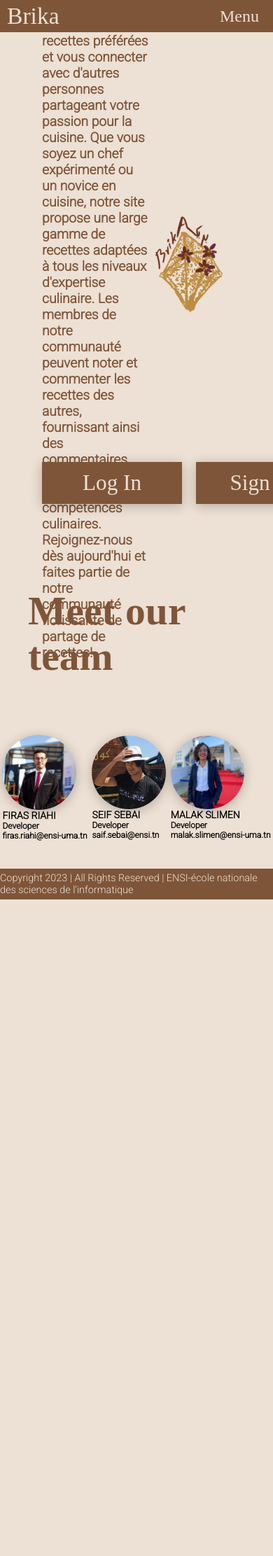
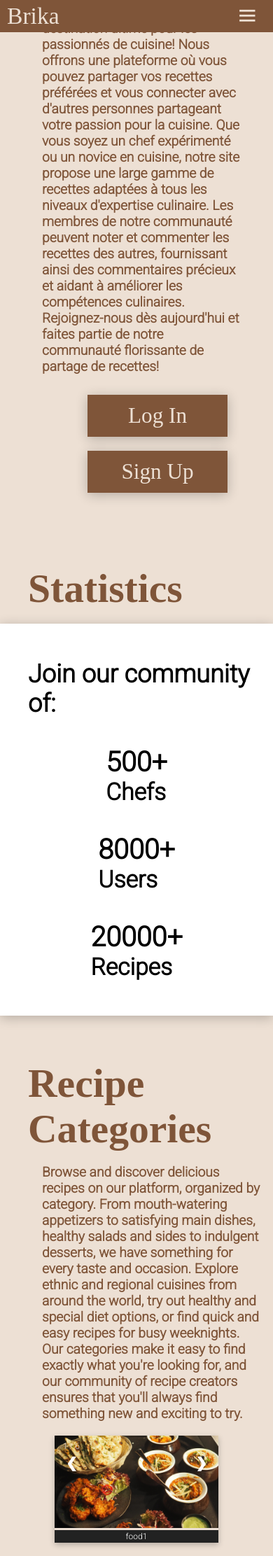
Before and after one commit to riahifiras/recipe-website, a PHP site: page / in a window 390 px wide; the page is wider, and only the part inside the window is pictured. Shown: the top 2223 px of that part at 70% size. Before the commit the page ends 1285 px from the top of that part, so only its background shows below. Run offline with PHP 8.4, Linux system fonts and the light colour scheme; some web fonts are replaced.

Commit message:
Made some major modifications on the landing page.
added a statistics section, a recipes section and a chefs section to the landing page and i made the page compatible with small screens. I also fixed the footer in the log in and sign up pages and they can now direct me to the feed page

```diff
--- a/index.html
+++ b/index.html
@@ -5,15 +5,32 @@
     <meta http-equiv="X-UA-Compatible" content="IE=edge">
     <meta name="viewport" content="width=device-width, initial-scale=1.0">
     <link rel="stylesheet" href="style.css">
+    <link href='https://unpkg.com/boxicons@2.1.4/css/boxicons.min.css' rel='stylesheet'>
     <title>Document</title>
 </head>
 <body>
     <div class="front">
-        <header id="top">
+        <nav id="top">
             <a class="nav-btn left " href="">Brika</a>
-            <a class="nav-btn right" href="">Menu</a>
-        </header>
-        <div class="middle">
+            <div class="menu"><button id="menu_btn"><i class='bx bx-menu'></i></button>
+                <ul class="dropdown" href="">
+                    <li><a href="#" class="nav-btn">About</a></li>
+                    <li><a href="#stats" class="nav-btn">Stats</a></li>
+                    <li><a href="#recipes" class="nav-btn">Recipes</a></li>
+                    <li><a href="#chefs" class="nav-btn">Chefs</a></li>
+                    <li><a href="#team" class="nav-btn">Team</a></li>
+                </ul>
+            </div>
+            <ul class="right" href="">
+                <li><a href="#" class="nav-btn">About</a></li>
+                <li><a href="#stats" class="nav-btn">Stats</a></li>
+                <li><a href="#recipes" class="nav-btn">Recipes</a></li>
+                <li><a href="#chefs" class="nav-btn">Chefs</a></li>
+                <li><a href="#team" class="nav-btn">Team</a></li>
+            </ul>
+        </nav>
+        <div class="about">
+            <div class="middle" id="about">
                 <p class="description">
                     Bienvenue sur notre plateforme, la destination ultime pour les passionnés de cuisine! Nous offrons une plateforme où vous pouvez partager vos recettes préférées et vous connecter avec d'autres personnes partageant votre passion pour la cuisine. Que vous soyez un chef expérimenté ou un novice en cuisine, notre site propose une large gamme de recettes adaptées à tous les niveaux d'expertise culinaire. Les membres de notre communauté peuvent noter et commenter les recettes des autres, fournissant ainsi des commentaires précieux et aidant à améliorer les compétences culinaires. Rejoignez-nous dès aujourd'hui et faites partie de notre communauté florissante de partage de recettes!
                 </p>
@@ -23,30 +40,146 @@
                 <a href="login.html" target="_blank"><button class="btn login">Log In</button></a>
                 <a href="signup.html" target="_blank"><button class="btn signup">Sign Up</button></a>
             </div>
-        <h2 class="title">Meet our team</h2>
+        </div>
+        <h2 class="title" id="stats">Statistics</h2>
+        <div class="stats">
+            <h2 class="text">Join our community of: </h2>
+            <div class="statss">
+                <div class="stat">
+                    <h3>500+</h3>
+                    <h4>Chefs</h4>
+                </div>
+                <div class="stat">
+                    <h3>8000+</h3>
+                    <h4>Users</h4>
+                </div>
+                <div class="stat">
+                    <h3>20000+</h3>
+                    <h4>Recipes</h4>
+                </div>
+            </div>
+        </div>
+        <h2 class="title" id="recipes">Recipe Categories</h2>
+        <div class="recipes">
+            <p class="description rec-desc">
+                Browse and discover delicious recipes on our platform, organized by category.
+                From mouth-watering appetizers to satisfying main dishes, healthy salads and sides to indulgent desserts, we have something for every taste and occasion.
+                Explore ethnic and regional cuisines from around the world, try out healthy and special diet options, or find quick and easy recipes for busy weeknights.
+                Our categories make it easy to find exactly what you're looking for, and our community of recipe creators ensures that you'll always find something new and exciting to try.
+            </p>
+            <div class="container">
+                <div class="mySlides">
+                    <div class="numbertext">1 / 6</div>
+                        <img src="assets\food\food1.jpg" style="width:100%;">
+                    </div>
+                <div class="mySlides">
+                    <div class="numbertext">2 / 6</div>
+                        <img src="assets\food\food2.jpg" style="width:100%;">
+                    </div>
+                <div class="mySlides">
+                    <div class="numbertext">3 / 6</div>
+                        <img src="assets\food\food3.png" style="width:100%;">
+                    </div>
+                <div class="mySlides">
+                    <div class="numbertext">4 / 6</div>
+                        <img src="assets\food\food4.jpg" style="width:100%;">
+                    </div>
+                <div class="mySlides">
+                    <div class="numbertext">5 / 6</div>
+                        <img src="assets\food\food5.jpg" style="width:100%;">
+                    </div>
+                <div class="mySlides">
+                    <div class="numbertext">6 / 6</div>
+                        <img src="assets\food\food6.jpg" style="width:100%;">
+                    </div>
+                <a class="prev" onclick="plusSlides(-1)">&#10094;</a>
+                <a class="next" onclick="plusSlides(1)">&#10095;</a>
+                <div class="caption-container">
+                    <p id="caption"></p>
+                </div>
+                <div class="row">
+                    <div class="column">
+                        <img class="demo cursor" src="assets\food\food1.jpg" style="width:100%;" onclick="currentSlide(1)" alt="food1">
+                    </div>
+                    <div class="column">
+                        <img class="demo cursor" src="assets\food\food2.jpg" style="width:100%;" onclick="currentSlide(2)" alt="food2">
+                    </div>
+                    <div class="column">
+                        <img class="demo cursor" src="assets\food\food3.png" style="width:100%;" onclick="currentSlide(3)" alt="food3">
+                    </div>
+                    <div class="column">
+                        <img class="demo cursor" src="assets\food\food4.jpg" style="width:100%;" onclick="currentSlide(4)" alt="food4">
+                    </div>
+                    <div class="column">
+                        <img class="demo cursor" src="assets\food\food5.jpg" style="width:100%;" onclick="currentSlide(5)" alt="food5">
+                    </div>
+                    <div class="column">
+                        <img class="demo cursor" src="assets\food\food6.jpg" style="width:100%;" onclick="currentSlide(6)" alt="food6">
+                    </div>
+                </div>
+            </div>
+        </div>
+        <h2 class="title" id="chefs">Featured chefs</h2>
+        <div class="chefs">
+            <div class="chef">
+                <img src="assets\chefs\chef2.jpg" alt="" class="chef-pic">
+                <div class="info">
+                    <h3 class="name">Sarah Johnson</h3>
+                    <p class="chef-desc">
+                        A passionate and creative chef with over 15 years of experience in the culinary industry. Chef Johnson has worked in some of the world's best restaurants, including a Michelin-starred establishment in Paris, and has won numerous awards for her innovative and delicious cuisine. She is known for her use of fresh, seasonal ingredients and her unique flavor combinations.
+                    </p>
+                </div>
+            </div>
+            <div class="chef">
+                <img src="assets\chefs\chef1.jpg" alt="" class="chef-pic">
+                <div class="info">
+                    <h3 class="name">Miguel Rodriguez</h3>
+                    <p class="chef-desc">
+                        An expert in Latin American cuisine, Chef Rodriguez has spent years traveling and exploring the flavors and traditions of the region. He is the author of several popular cookbooks, and has appeared on numerous cooking shows and food-related programs. His recipes are known for their bold and spicy flavors, and his passion for sharing the rich culinary heritage of Latin America.
+                    </p>
+                </div>
+            </div>
+            <div class="chef">
+                <img src="assets\chefs\chef3.jpg" alt="" class="chef-pic">
+                <div class="info">
+                    <h3 class="name">Emily Smith</h3>
+                    <p class="chef-desc">
+                        A rising star in the culinary world, Chef Smith has quickly made a name for herself with her modern take on classic dishes. She is known for her use of molecular gastronomy techniques and her focus on sustainability and locally sourced ingredients. Chef Smith has been featured in several food magazines and blogs, and has won several awards for her innovative and delicious creations.
+                    </p>
+                </div>
+            </div>
+        </div>
+        <h2 class="title" id="team">Meet our team</h2>
         <div class="team">
             <div class="developer">
                 <img src="assets\developers\Firas.jpg" alt="" class="developer-image">
+                <div class="info">
                     <h3 class="name">FIRAS RIAHI</h3>
                     <h4 class="occ">Developer</h4>
                     <h4 class="email">firas.riahi@ensi-uma.tn</h4>
                 </div>
+            </div>
             <div class="developer">
                 <img src="assets\developers\saif.jpg" alt="" class="developer-image">
+                <div class="info">
                     <h3 class="name">SEIF SEBAI</h3>
                     <h4 class="occ">Developer</h4>
                     <h4 class="email">saif.sebai@ensi.tn</h4>
                 </div>
+            </div>
             <div class="developer">
                 <img src="assets\developers\malak.jpg" alt="" class="developer-image">
+                <div class="info">
                     <h3 class="name">MALAK SLIMEN</h3>
                     <h4 class="occ">Developer</h4>
                     <h4 class="email">malak.slimen@ensi-uma.tn</h4>
                 </div>
             </div>
         </div>
+    </div>
    <footer id="bottom">
     <p class="copyright">Copyright 2023 | All Rights Reserved | ENSI-école nationale des sciences de l'informatique</p>
    </footer>
+   <script src="index.js"></script>
 </body>
 </html>
--- /dev/null
+++ b/index.js
@@ -0,0 +1,28 @@
+let slideIndex = 1;
+showSlides(slideIndex);
+
+function plusSlides(n) {
+    showSlides(slideIndex += n);
+}
+
+function currentSlide(n) {
+    showSlides(slideIndex = n);
+}
+
+function showSlides(n) {
+    let i;
+    let slides = document.getElementsByClassName("mySlides");
+    let dots = document.getElementsByClassName("demo");
+    let captionText = document.getElementById("caption");
+    if (n > slides.length) {slideIndex = 1}
+    if (n < 1) {slideIndex = slides.length}
+    for (i = 0; i < slides.length; i++) {
+      slides[i].style.display = "none";
+    }
+    for (i = 0; i < dots.length; i++) {
+      dots[i].className = dots[i].className.replace(" active", "");
+    }
+    slides[slideIndex-1].style.display = "block";
+    dots[slideIndex-1].className += " active";
+    captionText.innerHTML = dots[slideIndex-1].alt;
+}
--- a/style.css
+++ b/style.css
@@ -12,6 +12,7 @@
     --color6: #9c6644;
     --black: #232b2b;
     --shadow: box-shadow: rgba(0, 0, 0, 0.24) 0px 3px 8px;
+    scroll-behavior: smooth;
 }
 
 *{
@@ -26,10 +27,15 @@ body{
     font-size: 0.75em;
 }
 
+li{
+    list-style-type: none;
+
+}
+
 .front{
     display: flex;
     flex-direction: column;
-    gap: 80px;
+    gap: 18px;
 }
 
 #top{
@@ -44,6 +50,7 @@ body{
     top: 0;
     right: 0;
     left: 0;
+    z-index: 1;
 }
 
 .nav-btn{
@@ -58,23 +65,66 @@ body{
 }
 
 .right{
+    display: flex;
+    flex-direction: row;
+    gap: 28px;
+    align-items: center;
     font-family: 'Fasthand';
     margin-right: 20px;
+}
+
+.menu button{
+    display: none;
+    border: none;
+    background-color: var(--color5);
+    color: var(--color1);
+    font-size: 1.4em;
+    margin-right: 20px;
+    margin-top: 4px;
+    cursor: pointer;
+}
+
+.dropdown{
+    position: fixed;
+    right: 0;
+    top: 46px;
+    display: none;
+    flex-direction: column;
+    justify-content: center;
+    align-items: center;
+}
+
+.dropdown li{
+    display: flex;
+    justify-content: center;
+    align-items: center;
+    height: 40px;
+    width: 100vw;
+    background-color: var(--color5);
+    color: var(--color1);
+    border-top: 1px solid var(--black);
+    border-bottom: 1px solid var(--black);
+}
+
+.about{
+    display: flex;
+    flex-direction: column;
+    gap: 124px;
 }
 
 .middle{
     display: flex;
     justify-content: space-between;
     align-items: center;
-    margin-top: 180px;
-    max-height: 400px;
+    margin-top: 100px;
+    max-height: 340px;
     margin-left: 40px;
     margin-right: 40px;
 }
 
 .description{
     color: var(--color5);
-    min-width: 40%;
+    min-width: 40vw;
     font-size: 1.6em;
     margin-left: 20px;
     font-weight: 700;
@@ -82,7 +132,7 @@ body{
 
 .food-image{
     height: auto;
-    width: 30vw;
+    width: 27vw;
     margin-right: 20px;
 }
 
@@ -121,31 +171,140 @@ body{
     transition: 0.4s ease;
 }
 
-.team{
+.text{
+    font-size: 3em;
+    margin-left: 40px;
+    margin-bottom: 40px;
+}
+
+.stats{
+    display: flex;
+    flex-direction: column;
+    justify-content: center;
+    background-color: white;
+    min-height: 340px;
+    box-shadow: rgba(0, 0, 0, 0.24) 0px 3px 16px;
+}
+
+.statss{
     display: flex;
     justify-content: space-around;
-    align-items: center;
-    flex-direction: row;
-    margin-bottom: 40px;
-
+    font-size: 2.8em;
 }
 
-.developer{
-    display: flex;
-    justify-content: left;
-    align-content: center;
-    flex-direction: column;
-
+.rec-desc{
+    margin-left: 60px;
 }
 
-.developer-image{
+.container {
+    margin-top: 20px;
+    position: relative;
+    margin-left: auto;
+    margin-right: auto;
+    width: 60vw;
+    box-shadow: rgba(0, 0, 0, 0.24) 0px 3px 8px;
+}
+
+.mySlides {
+    display: none;
+}
+
+.cursor {
+    cursor: pointer;
+}
+
+.prev, .next {
+    cursor: pointer;
+    position: absolute;
+    top: 40%;
+    width: auto;
+    padding: 16px;
+    margin-top: -50px;
+    color: white;
+    font-weight: bold;
+    font-size: 20px;
+    border-radius: 0 3px 3px 0;
+    user-select: none;
+    -webkit-user-select: none;
+}
+
+.next {
+    right: 0;
+    border-radius: 3px 0 0 3px;
+}
+
+.prev:hover, .next:hover {
+    background-color: rgba(0, 0, 0, 0.8);
+}
+
+.numbertext {
+    color: var(--color1);
+    font-size: 12px;
+    padding: 8px 12px;
+    position: absolute;
+    top: 0;
+}
+
+.caption-container {
+    text-align: center;
+    background-color: #222;
+    padding: 2px 16px;
+    color: white;
+}
+
+.column {
+    float: left;
+    width: 16.66%;
+}
+
+.demo {
+    opacity: 0.6;
+}
+
+.active, .demo:hover {
+    opacity: 1;
+}
+
+
+.chef-pic, .developer-image{
     width: 27vw;
     height: auto;
     border-radius: 50%;
     box-shadow: rgba(0, 0, 0, 0.24) 0px 3px 16px;
 }
 
+.team, .chefs{
+    display: flex;
+    justify-content: space-between;
+    align-items: center;
+    flex-direction: row;
+    margin-bottom: 40px;
+    padding-left: 20px;
+    padding-right: 20px;
+    min-height: 500px;
+    background-color: white;
+    box-shadow: rgba(0, 0, 0, 0.24) 0px 3px 16px;
+}
+
+.chefs{
+    min-height: 600px;
+}
+
+.developer, .chef{
+    display: flex;
+    justify-content: left;
+    align-content: center;
+    flex-direction: column;
+    gap: 20px;
+
+}
+
+.info{
+    max-width: 27vw;
+}
+
 .title{
+    padding-top: 46px;
     font-family: 'Fasthand';
     font-size: 4.8em;
     color: var(--color5);
@@ -158,3 +317,62 @@ body{
     padding-bottom: 5px;
     font-size: 1.2em;
 }
+
+@media screen and (max-width: 700px){
+    .right{
+        display: none;
+    }
+
+    .menu button{
+        display: block;
+    }
+
+    .menu:hover .dropdown{
+        display: flex;
+    }
+
+    .food-image{
+        display: none;
+    }
+
+    .description{
+        max-width: 80vw;
+    }
+
+    .buttons{
+        flex-direction: column;
+        justify-content: center;
+        align-items: center;
+    }
+
+    .stats{
+        height: 560px;
+    }
+    .statss{
+        flex-direction: column;
+        align-items: center;
+        gap: 40px;
+    }
+
+    .team, .chefs{
+        flex-direction: column;
+        justify-content: space-around;
+        gap: 40px;
+        min-height: 0;
+    }
+
+    .chef-pic, .developer-image{
+        margin-top: 20px;
+        margin-bottom: 20px;
+        width: 80vw;
+    }
+    .info{
+        max-width: 80vw;
+    }
+    .chef-desc:last-child, .email:last-child{
+        margin-bottom: 20px;
+    }
+    .column{
+        display: none;
+    }
+}
```
Also changed, not shown: login.html (+3 -7 lines), signup.html (+3 -7 lines), style_login.css (+11 -6 lines), assets/chefs/chef1.jpg (added), assets/chefs/chef2.jpg (added), assets/chefs/chef3.jpg (added), assets/food/food1.jpg (added), assets/food/food2.jpg (added), assets/food/food4.jpg (added), 3 other files. Lines whose indentation alone changed are shown as unchanged.
